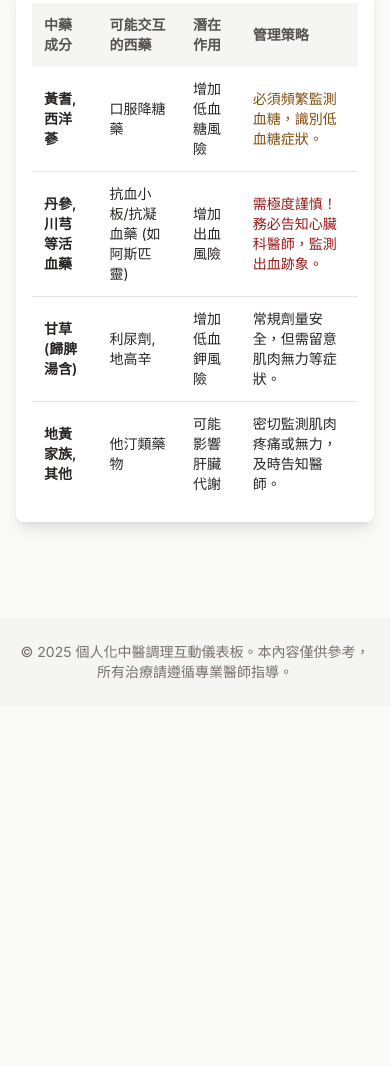
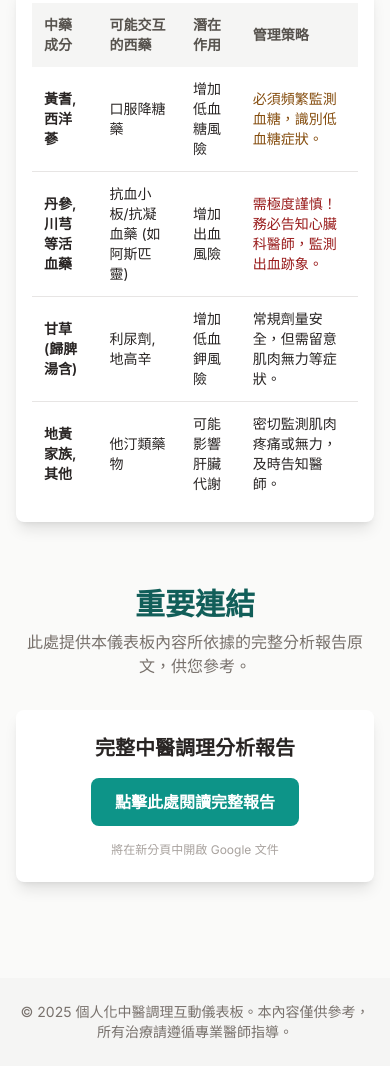
Before and after one commit to tammyyang/life-250621-dad, a plain HTML site: page index.html in a window 390 px wide. Shown: the part 5063-6129 px from the top of the page. Before the commit the page ends 5769 px from the top, so only its background shows below. Drawn offline with nearby package versions, Linux system fonts and the light colour scheme.

Commit message:
Update index.html

```diff
--- a/index.html
+++ b/index.html
@@ -67,6 +67,7 @@
                     <a href="#plan" class="nav-link text-stone-600 hover:text-teal-600 border-b-2 border-transparent pb-1">調理方案</a>
                     <a href="#lifestyle" class="nav-link text-stone-600 hover:text-teal-600 border-b-2 border-transparent pb-1">生活建議</a>
                     <a href="#safety" class="nav-link text-stone-600 hover:text-teal-600 border-b-2 border-transparent pb-1">用藥安全</a>
+                    <a href="#links" class="nav-link text-stone-600 hover:text-teal-600 border-b-2 border-transparent pb-1">重要連結</a>
                 </div>
                 <button id="mobile-menu-btn" class="md:hidden text-stone-600">
                     <svg class="w-6 h-6" fill="none" stroke="currentColor" viewBox="0 0 24 24" xmlns="http://www.w3.org/2000/svg"><path stroke-linecap="round" stroke-linejoin="round" stroke-width="2" d="M4 6h16M4 12h16m-7 6h7"></path></svg>
@@ -78,6 +79,7 @@
                 <a href="#plan" class="block py-2 px-4 text-stone-600 hover:bg-teal-50 rounded">調理方案</a>
                 <a href="#lifestyle" class="block py-2 px-4 text-stone-600 hover:bg-teal-50 rounded">生活建議</a>
                 <a href="#safety" class="block py-2 px-4 text-stone-600 hover:bg-teal-50 rounded">用藥安全</a>
+                <a href="#links" class="block py-2 px-4 text-stone-600 hover:bg-teal-50 rounded">重要連結</a>
             </div>
         </div>
     </header>
@@ -258,7 +260,7 @@
         </section>
 
         <!-- Section 5: Safety -->
-        <section id="safety" class="scroll-mt-24">
+        <section id="safety" class="mb-16 scroll-mt-24">
             <h2 class="text-3xl font-bold text-center mb-2 text-teal-800">中西藥安全須知</h2>
             <p class="text-center text-stone-500 mb-8 max-w-2xl mx-auto">中西藥結合能發揮最大療效，但必須注意潛在的交互作用。請務必告知您的西醫師您正在服用的中藥。</p>
             <div class="bg-white p-4 md:p-6 rounded-lg shadow-lg overflow-x-auto">
@@ -298,6 +300,19 @@
                         </tr>
                     </tbody>
                 </table>
+            </div>
+        </section>
+
+        <!-- Section 6: Links -->
+        <section id="links" class="scroll-mt-24">
+            <h2 class="text-3xl font-bold text-center mb-2 text-teal-800">重要連結</h2>
+            <p class="text-center text-stone-500 mb-8 max-w-2xl mx-auto">此處提供本儀表板內容所依據的完整分析報告原文，供您參考。</p>
+            <div class="max-w-md mx-auto bg-white p-6 rounded-lg shadow-lg text-center">
+                <h3 class="text-xl font-semibold mb-4">完整中醫調理分析報告</h3>
+                <a href="https://docs.google.com/document/d/1E4vdFLenQ5XZ5KJb-EdtA4gqsJWPK-q_Lu5dvx6wTuw/edit?tab=t.0" target="_blank" rel="noopener noreferrer" class="inline-block bg-teal-600 text-white font-bold py-3 px-6 rounded-lg hover:bg-teal-700 transition-colors duration-300">
+                    點擊此處閱讀完整報告
+                </a>
+                <p class="text-xs text-stone-400 mt-4">將在新分頁中開啟 Google 文件</p>
             </div>
         </section>
 
@@ -427,7 +442,7 @@
             });
 
             // Close mobile menu on link click
-            const mobileLinks = mobileMenu.querySelectorAll('a');
+            const mobileLinks = document.querySelectorAll('#mobile-menu a');
             mobileLinks.forEach(link => {
                 link.addEventListener('click', () => {
                     mobileMenu.classList.add('hidden');
```
